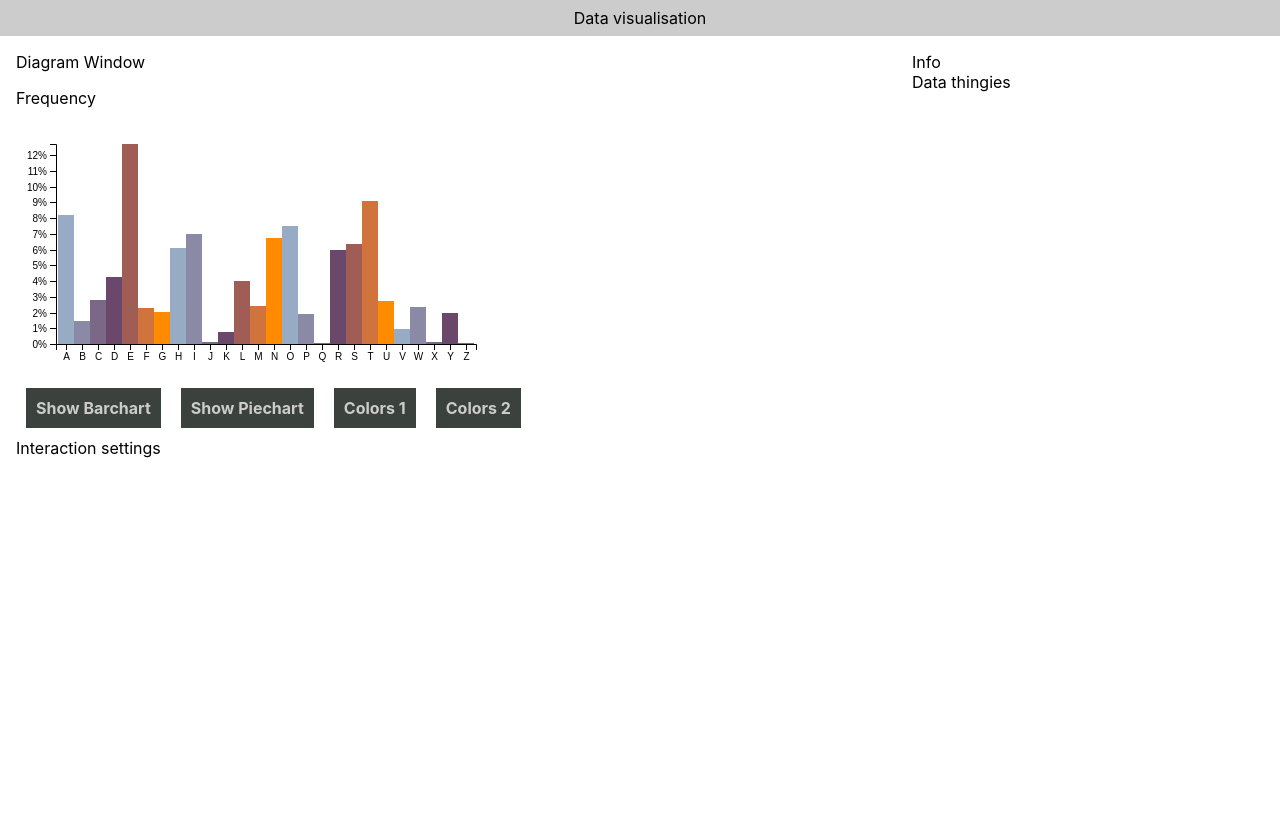
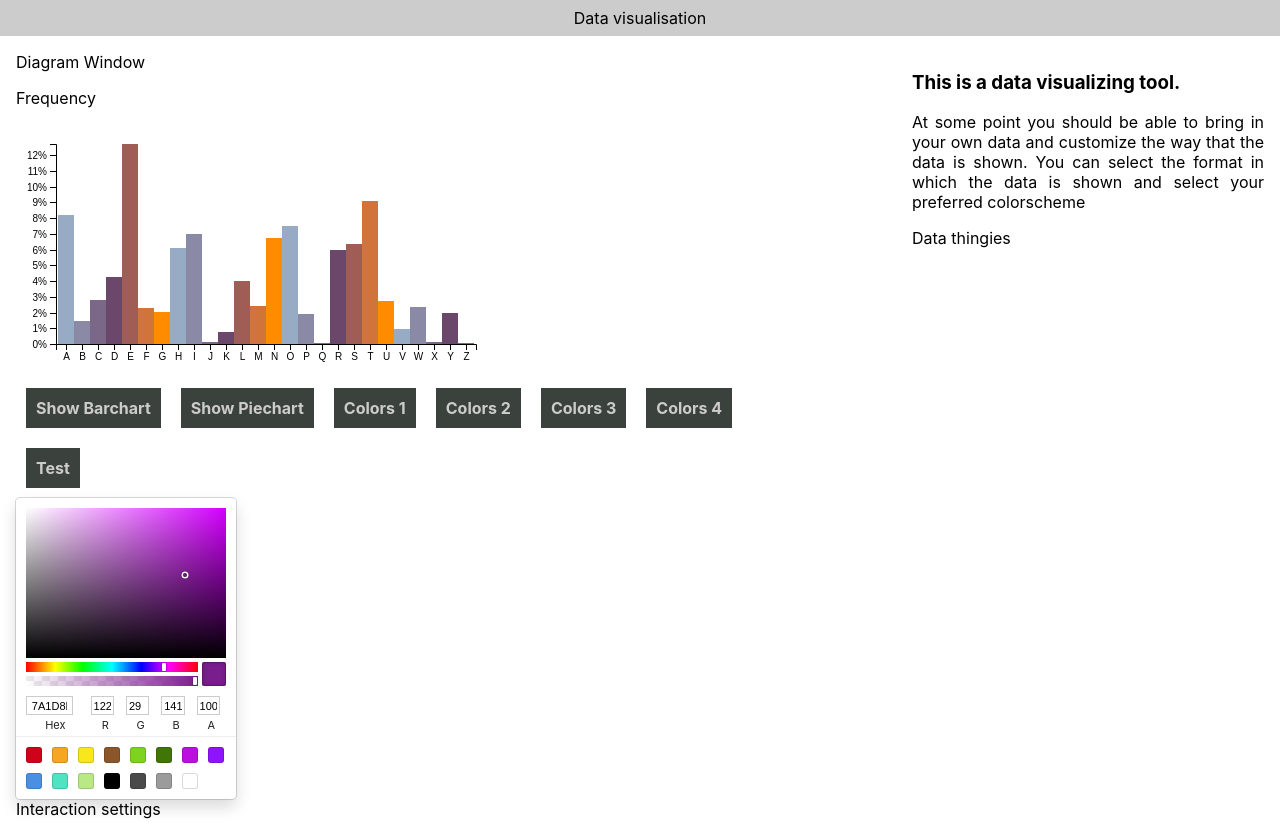
Before and after one commit to ainokainen/datavisualisation, a React (Create React App) app in the folder data-test-project/: page / in a window 1280 px wide. Before the commit the page ends 800 px from the top, so only its background shows below. Built offline with nearby package versions, Linux system fonts and the light colour scheme.

Commit message:
Color picker works

```diff
--- a/data-test-project/package.json
+++ b/data-test-project/package.json
@@ -5,6 +5,7 @@
   "dependencies": {
     "d3": "^5.7.0",
     "react": "^16.6.3",
+    "react-color": "^2.14.1",
     "react-dom": "^16.6.3",
     "react-scripts": "2.1.1"
   },
--- a/data-test-project/src/Layout/Layout.css
+++ b/data-test-project/src/Layout/Layout.css
@@ -16,6 +16,7 @@
     width:60%;
     height: 60%;
     padding: 1em;
+    margin-right: 1em;
 }
 .Row::after {
     content: '';
@@ -26,7 +27,10 @@
     float:right;
     width: 30%;
     padding: 1em;
-} @media screen and (max-width: 600px) {
+    margin-left: 0.5em;
+    text-align: justify;
+}
+@media screen and (max-width: 600px) {
     .LeftSide, .RightSide {
         width:100%;
     }
--- a/data-test-project/src/Layout/Layout.js
+++ b/data-test-project/src/Layout/Layout.js
@@ -1,5 +1,6 @@
 import React, { Component } from 'react';
 import ChartWindow from '../containers/ChartWindow';
+import Info from "../components/Info/Info";
 import './Layout.css';
 
 class Layout extends Component {
@@ -12,10 +13,11 @@ class Layout extends Component {
                         <div>Diagram Window
                         <ChartWindow/>
                         </div>
-                        <div>Interaction settings</div>
+                        <div>Interaction settings
+                        </div>
                     </div>
                 <div className='RightSide'>
-                    <div>Info</div>
+                    <Info/>
                     <div>Data thingies</div>
                 </div>
                 </div>
--- a/data-test-project/src/components/Colors/Color1.js
+++ b/data-test-project/src/components/Colors/Color1.js
@@ -1,4 +1,3 @@
-import React from 'react';
 import { scaleOrdinal } from 'd3-scale';
 
 const color1 = scaleOrdinal().range([
--- a/data-test-project/src/components/Colors/Color2.js
+++ b/data-test-project/src/components/Colors/Color2.js
@@ -1,17 +1,15 @@
-import React from 'react';
 import { scaleOrdinal } from 'd3-scale';
 
-
 const color2 = scaleOrdinal().range([
-  '#3B413C',
+  '#CE8A9E',
   '#9DB5B2',
-  '#DAF0EE',
+  '#B0C1c0',
   '#94D1BE',
   '#FFCECE',
   '#94D1BE',
   '#DAF0EE',
   '#9DB5B2',
-  '#3B413C'
+  '#8ACE95'
 ]);
 
 export default color2;
--- /dev/null
+++ b/data-test-project/src/components/Colors/Color3.js
@@ -0,0 +1,28 @@
+import { scaleOrdinal } from 'd3-scale';
+
+
+function ColorLuminance(hex, lum) {
+    hex= String(hex).replace(/[^0-9a-f]/gi, '');
+    if (hex.length < 6) {
+        hex= hex[0]+ hex[0]+ hex[1]+ hex[1]+ hex[2]+ hex[2];
+    }
+    lum = lum || 0;
+
+    let rgb= '#', c, i;
+    for (i=0; i<3; i++) {
+        c= parseInt(hex.substr(i*2,2), 16);
+        c = Math.round(Math.min(Math.max(0, c+(c*lum)), 255)).toString(16);
+        rgb += ('00'+ c).substr(c.length);
+    }
+    return rgb;
+}
+
+
+const color3 = scaleOrdinal().range([
+    ColorLuminance('69c', 0),
+    ColorLuminance('69C', 0.3),
+    ColorLuminance('69C', 0.6),
+    ColorLuminance('69C', 0.9),
+]);
+
+export default color3;
--- /dev/null
+++ b/data-test-project/src/components/Colors/TestColor.js
@@ -0,0 +1,41 @@
+import React, { Component } from 'react';
+
+class TestColor extends Component {
+    constructor (props) {
+        super(props)
+        this.state= {
+            hex:'fff',
+            lum:0
+        };
+    }
+    ColorLuminance(hex, lum) {
+    hex= String(hex).replace(/[^0-9a-f]/gi, '');
+    if (hex.length < 6) {
+        hex= hex[0]+ hex[0]+ hex[1]+ hex[1]+ hex[2]+ hex[2];
+    }
+    lum = lum || 0;
+    console.log(hex, 'Testi väri');
+
+    let rgb= '#', c, i;
+    for (i=0; i<3; i++) {
+        c= parseInt(hex.substr(i*2,2), 16);
+        c = Math.round(Math.min(Math.max(0, c+(c*lum)), 255)).toString(16);
+        rgb += ('00'+ c).substr(c.length);
+    }
+    return rgb;
+    }
+
+    render() {
+        return (
+            <div>
+    {console.log(this.state.hex, 'Testi väri')};
+                { this.state.ColorLuminance('69c', 0)}
+ {/*                { this.state.ColorLuminance('69c', 0.3)}
+                { this.state.ColorLuminance('69c', 0.6)}
+                { this.state.ColorLuminance('69c', 0.9)} */}
+            </div>
+        );
+    }
+}
+
+export default TestColor;
--- /dev/null
+++ b/data-test-project/src/components/Info/Info.js
@@ -0,0 +1,18 @@
+import React, { Component } from 'react';
+
+class Info extends Component {
+    render() {
+        return (
+            <div>
+                <h3>This is a data visualizing tool. </h3>
+                <p>At some point you should be able to bring in your own data and
+                customize the way that the data is shown.
+                You can select the format in which the data is shown
+                and select your preferred colorscheme
+                </p>
+            </div>
+        );
+    }
+}
+
+export default Info;
--- /dev/null
+++ b/data-test-project/src/components/PieChart.css
@@ -0,0 +1,3 @@
+.PieText {
+    font-size: 0.75em;
+}
--- a/data-test-project/src/components/PieChart.js
+++ b/data-test-project/src/components/PieChart.js
@@ -3,6 +3,8 @@ import { arc as d3Arc, pie as d3Pie } from "d3-shape";
 import { tsvParse } from "d3-dsv";
 
 import dataTsv from './dataTsv';
+
+import './PieChart.css';
 
 const width= 480,
     height= 250,
@@ -12,8 +14,8 @@ const arc= d3Arc()
     .outerRadius(radius-25)
     .innerRadius(radius-80);
 const textarc= d3Arc()
-    .innerRadius(radius-22)
-    .outerRadius(radius-0);
+    .innerRadius(radius-11)
+    .outerRadius(radius-10);
 
 const pie= d3Pie()
     .sort(null)
@@ -39,7 +41,7 @@ class PieChart extends Component {
                 {data.map(d => (
                     <g key={`a${d.data.letter}`}>
                     <path className="arc" d={arc(d)} fill={this.props.color(d.data.letter)}/>
-                    <text
+                    <text className='PieText'
                         transform=
                         {`translate(${textarc.centroid(d)})`}
                         dy =".25em">
--- a/data-test-project/src/containers/ChartWindow.js
+++ b/data-test-project/src/containers/ChartWindow.js
@@ -1,17 +1,24 @@
 import React, { Component } from 'react';
+import { SketchPicker } from "react-color";
+import { scaleOrdinal } from 'd3-scale';
 import BarChart from '../components/BarChart';
 import PieChart from '../components/PieChart';
 import Button from '../components/Button/Button';
 import Color2 from '../components/Colors/Color2';
 import Color1 from '../components/Colors/Color1';
-
+import Color3 from '../components/Colors/Color3';
+import TestColor from '../components/Colors/TestColor';
 
 class ChartWindow extends Component {
     constructor(props){
         super(props)
         this.state= {
         showchart:'Chart1',
-        showColors: Color1
+        showColors: Color1,
+        color: '#7a1d8d',
+/*         hex: '',
+        lum: 0, */
+        colorRgb: 0,
         };
     }
 
@@ -30,7 +37,7 @@ class ChartWindow extends Component {
             });
         }
     }
-      changeColors = (color) => {
+    changeColors = (color) => {
         if (color === 'Theme1') {
             this.setState({
                 showColors: Color1
@@ -39,18 +46,55 @@ class ChartWindow extends Component {
             this.setState({
                 showColors: Color2
             });
-        }
+        } else if (color === 'Theme3'){
+            this.setState({
+                showColors: scaleOrdinal().range([
+                    this.state.color
+                ])
+            });
+/*         } else if (color === 'Test'){
+        console.log(this.state.hex);
+            this.setState({
+                showColors: TestColor
+                    hex={this.state.hex} lum={this.state.lum}
+                       color= {this.state.color}
+
+            }); */
+        } else if (color === 'Theme4'){
+            this.setState({
+                showColors: Color3
+            });}
+    }
+    handleChangeComplete = (color) => {
+        console.log(color.hex);
+        console.log(color.rgb);
+        this.setState(
+            {color: color.hex},
+            {colorRgb: color.rgb},
+        );
     }
     render() {
         return (
             <div>
-            {this.state.showchart === 'Chart1'&&<BarChart color={this.state.showColors}/>}
-            {this.state.showchart === 'Chart2'&&<PieChart color={this.state.showColors}/>}
+            {this.state.showchart === 'Chart1'&&<BarChart
+                color={this.state.showColors}
+                />}
+                {console.log(this.state.rgb)}
+            {this.state.showchart === 'Chart2'&&<PieChart
+                color={this.state.showColors}
+                />}
             <Button clicked= {()=> this.changeChart('BarChart')}>Show Barchart</Button>
             <Button clicked= {()=> this.changeChart('PieChart')}>Show Piechart</Button>
             <Button clicked= {()=> this.changeColors('Theme1')}>Colors 1</Button>
             <Button clicked= {()=> this.changeColors('Theme2')}>Colors 2</Button>
-             </div>
+            <Button clicked= {()=> this.changeColors('Theme3')}>Colors 3</Button>
+            <Button clicked= {()=> this.changeColors('Theme4')}>Colors 4</Button>
+            <Button clicked= {()=> this.changeColors('Test')}>Test</Button>
+            <SketchPicker
+                color = { this.state.color }
+                onChange= { this.handleChangeComplete }
+            />
+            </div>
         );
     }
 }
```
Also changed, not shown: data-test-project/src/components/Colors/Colors.js (deleted, +0 -15 lines), 1 other file (tests, documents, lock files or other folders).
